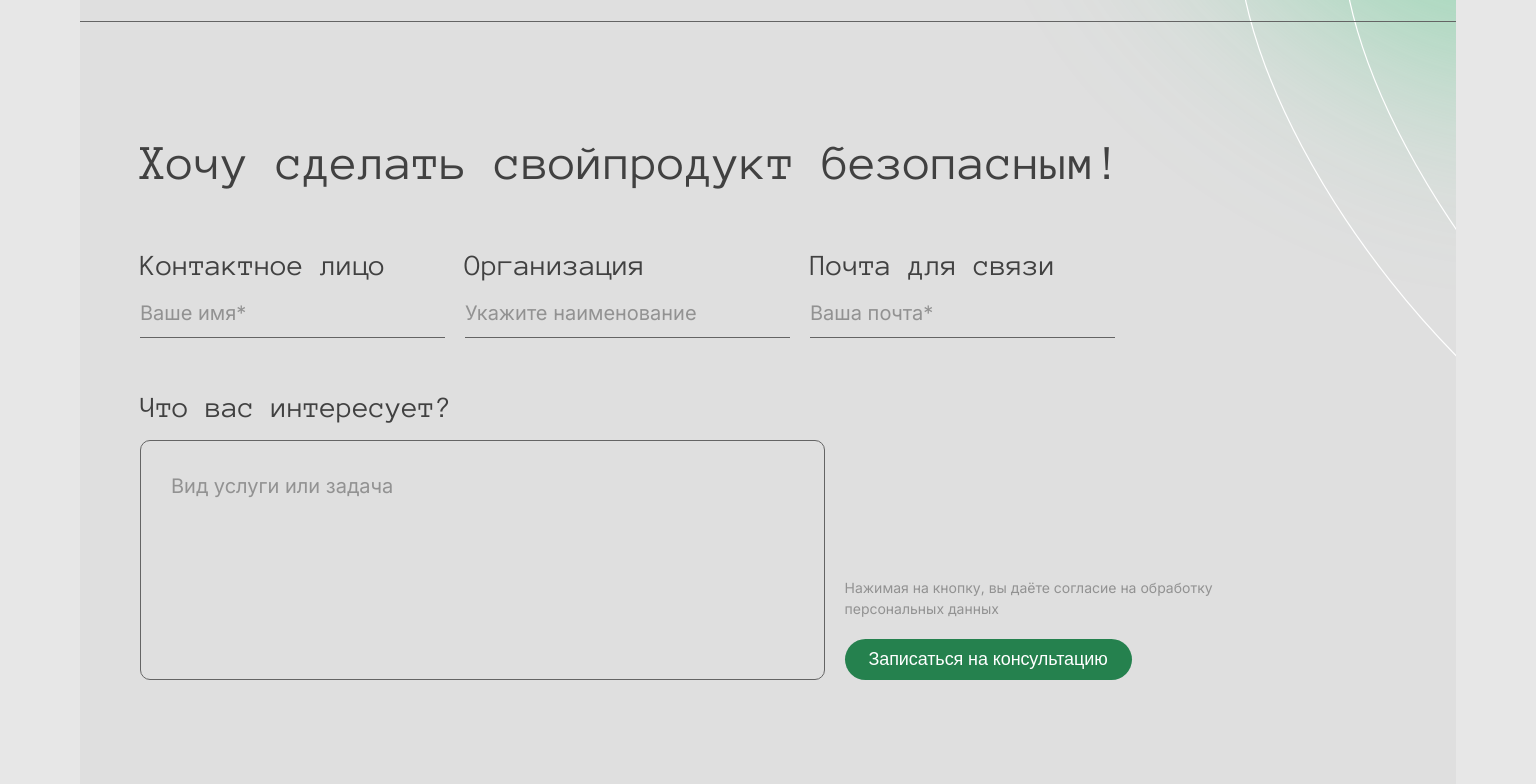
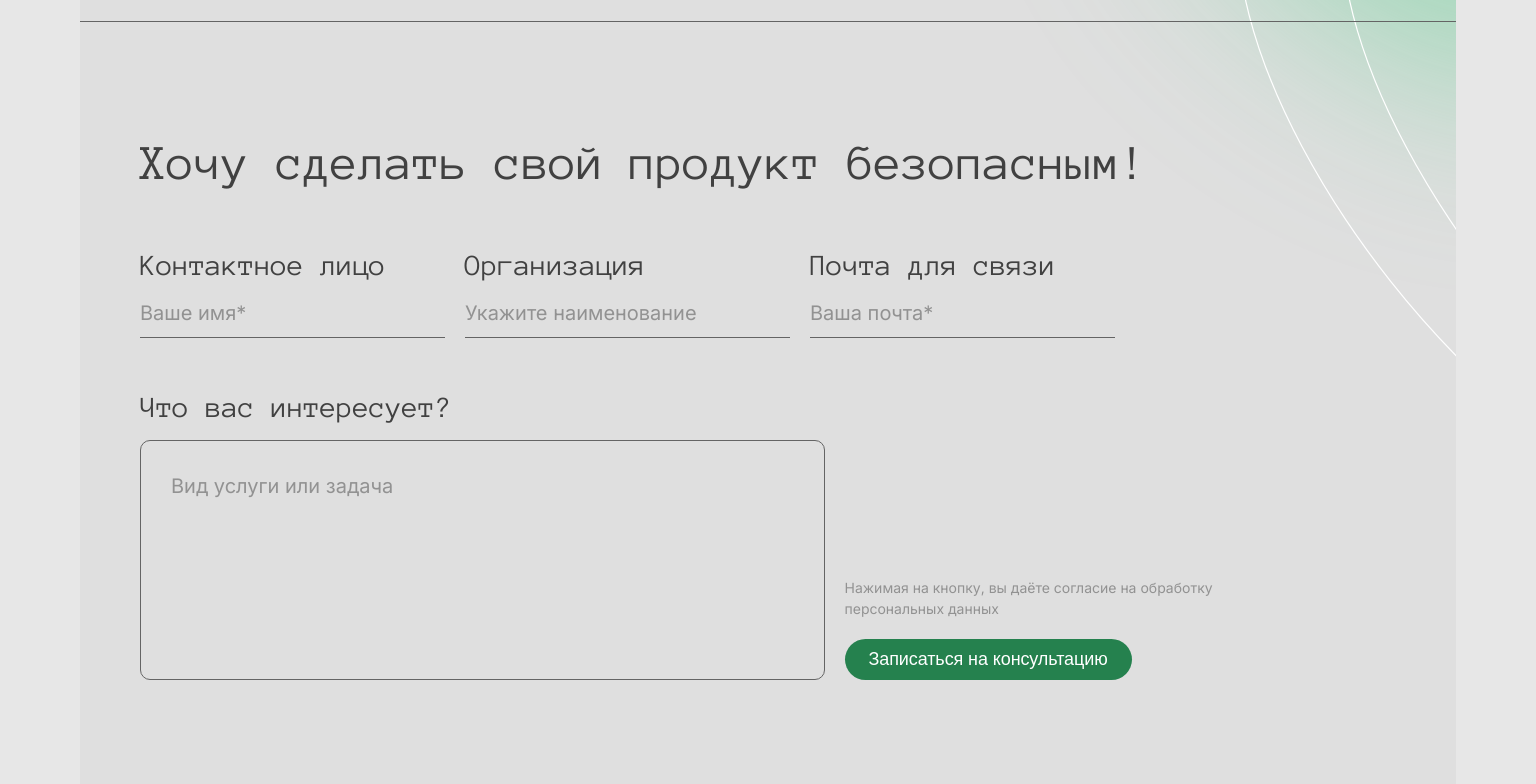
Before and after one commit to Usapix/pavel-ib, a React (Create React App) app: page / in a window 1536 px wide. Shown: the part 4100-4884 px from the top of the page. Built offline with nearby package versions, Linux system fonts and the light colour scheme.

Commit message:
fix: add a space between the words «свой продукт» at a resolution of 1400px

```diff
--- a/src/sections/MakeSafe/MakeSafe.scss
+++ b/src/sections/MakeSafe/MakeSafe.scss
@@ -51,7 +51,7 @@
 }
 
 .make-safe__textarea:focus {
-  outline:none;
+  outline: none;
 }
 
 .make-safe__textarea::placeholder {
@@ -156,7 +156,8 @@
     margin-top: 50px;
   }
 
-  .main-input__element::placeholder, .main-input__element {
+  .main-input__element::placeholder,
+  .main-input__element {
     padding-left: 0;
 
     font-size: 20px;
@@ -195,7 +196,7 @@
   .make-safe__submit-wrapper {
     flex-basis: 32.5%;
     flex-direction: column;
-    justify-content: flex-end
+    justify-content: flex-end;
   }
 
   .make-safe__submit-wrapper > * {
@@ -253,6 +254,7 @@
 
   .make-safe__title .break-line {
     display: inline;
+    margin-left: 0.5em;
   }
 
   .make-safe__main-wrapper {
```
